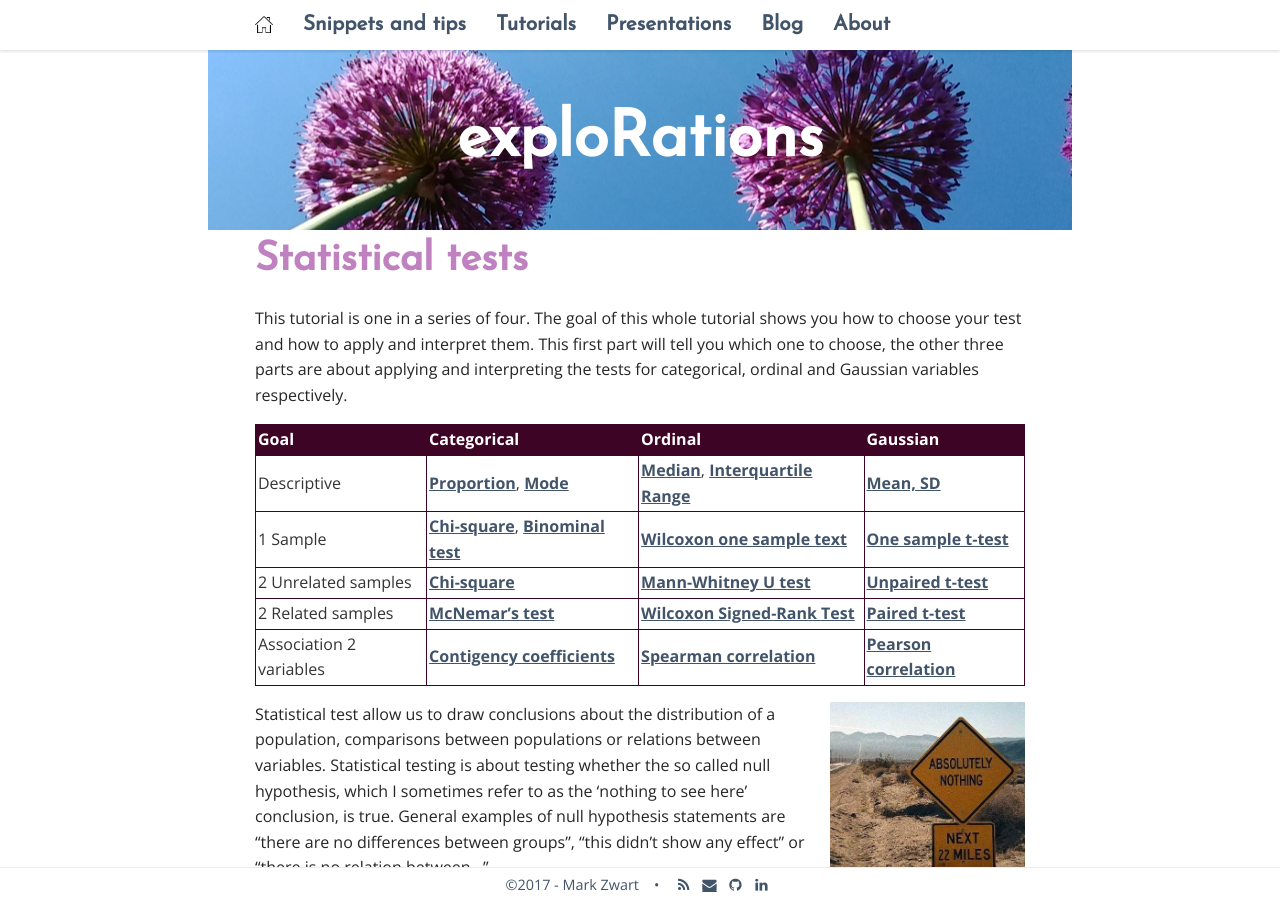
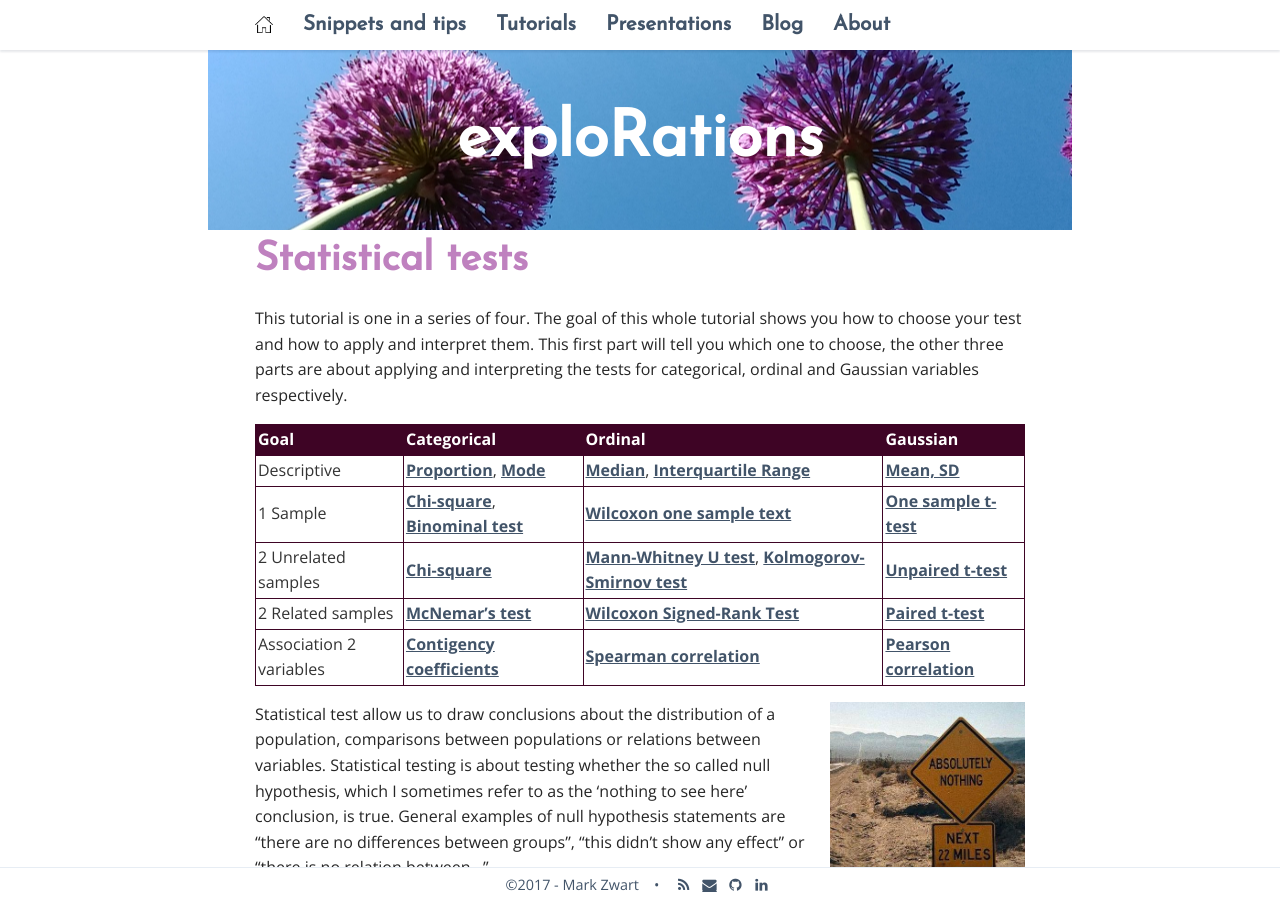
Before and after one commit to mark-me/mark-me.github.io, a Jekyll site: the page built from _pages/tutorials/statistical-tests/statistical-tests.md, in a window 1280 px wide and 900 px high. Built offline with Jekyll 4.4.1, drawn with Linux system fonts in a browser that asks for light colours; nearby versions of some CDN libraries; comment, search, counter and statistics services are not loaded; some of the changed text lies outside the part shown.

Commit message:
Update statistical-tests.md

```diff
--- a/_pages/tutorials/statistical-tests/statistical-tests.md
+++ b/_pages/tutorials/statistical-tests/statistical-tests.md
@@ -11,7 +11,7 @@ This tutorial is one in a series of four. The goal of this whole tutorial shows
 | :--- | :-------- | :--------- | :------------------- |
 | Descriptive | [Proportion](/statistical-tests-categorical/#proportion), [Mode](/statistical-tests-categorical/#mode) | [Median](/statistical-tests-ordinal/#ordinal-median), [Interquartile Range](/statistical-tests-ordinal/#ordinal-interquartile-range) | [Mean, SD](/statistical-tests-gaussian/#mean-sd) |
 | 1 Sample | [Chi-square](/statistical-tests-categorical/#chi-square-goodness-of-fit-test), [Binominal test](/statistical-tests-categorical/#binominal-test) | [Wilcoxon one sample text](/statistical-tests-ordinal/#wilcoxon-one-sample-test) | [One sample t-test](/statistical-tests-gaussian/#one-sample-t-test) |
-| 2 Unrelated samples | [Chi-square](/statistical-tests-categorical/#two-sample-chi-square-test) | [Mann-Whitney U test](/statistical-tests-ordinal/#mann-whitney-u-test) | [Unpaired t-test](/statistical-tests-gaussian/#unpaired-t-test) |
+| 2 Unrelated samples | [Chi-square](/statistical-tests-categorical/#two-sample-chi-square-test) | [Mann-Whitney U test](/statistical-tests-ordinal/#mann-whitney-u-test), [Kolmogorov-Smirnov test](/statistical-tests-categorical/#kolmogorov-smirnov-test) | [Unpaired t-test](/statistical-tests-gaussian/#unpaired-t-test) |
 | 2 Related samples | [McNemar's test](/statistical-tests-categorical/#mcnemars-test) | [Wilcoxon Signed-Rank Test](/statistical-tests-ordinal/#wilcoxon-signed-rank-test) | [Paired t-test](/statistical-tests-gaussian/#paired-t-test) |
 | Association 2 variables | [Contigency coefficients](/statistical-tests-categorical/#contigency-coefficients) | [Spearman correlation](/statistical-tests-ordinal/#spearman-correlation) | [Pearson correlation](/statistical-tests-gaussian/#pearson-correlation) |
 
@@ -67,7 +67,7 @@ The previous sections should have given you enough rope to find out what kind of
 | :--- | :-------- | :--------- | :------------------- |
 | Descriptive | [Proportion](/statistical-tests-categorical/#proportion), [Mode](/statistical-tests-categorical/#mode) | [Median](/statistical-tests-ordinal/#ordinal-median), [Interquartile Range](/statistical-tests-ordinal/#ordinal-interquartile-range) | [Mean, SD](/statistical-tests-gaussian/#mean-sd) |
 | 1 Sample | [Chi-square](/statistical-tests-categorical/#chi-square-goodness-of-fit-test), [Binominal test](/statistical-tests-categorical/#binominal-test) | [Wilcoxon one sample text](/statistical-tests-ordinal/#wilcoxon-one-sample-test) | [One sample t-test](/statistical-tests-gaussian/#one-sample-t-test) |
-| 2 Unrelated samples | [Chi-square](/statistical-tests-categorical/#two-sample-chi-square-test) | [Mann-Whitney U test](/statistical-tests-ordinal/#mann-whitney-u-test) | [Unpaired t-test](/statistical-tests-gaussian/#unpaired-t-test) |
+| 2 Unrelated samples | [Chi-square](/statistical-tests-categorical/#two-sample-chi-square-test) | [Mann-Whitney U test](/statistical-tests-ordinal/#mann-whitney-u-test), [Kolmogorov-Smirnov test](/statistical-tests-categorical/#kolmogorov-smirnov-test) | [Unpaired t-test](/statistical-tests-gaussian/#unpaired-t-test) |
 | 2 Related samples | [McNemar's test](/statistical-tests-categorical/#mcnemars-test) | [Wilcoxon Signed-Rank Test](/statistical-tests-ordinal/#wilcoxon-signed-rank-test) | [Paired t-test](/statistical-tests-gaussian/#paired-t-test) |
 | Association 2 variables | [Contigency coefficients](/statistical-tests-categorical/#contigency-coefficients) | [Spearman correlation](/statistical-tests-ordinal/#spearman-correlation) | [Pearson correlation](/statistical-tests-gaussian/#pearson-correlation) |
 
```
